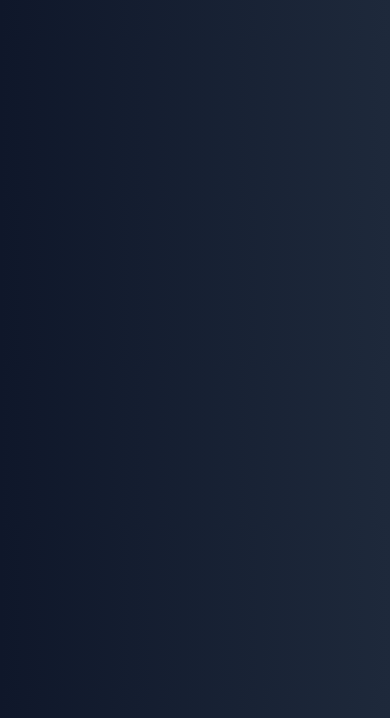
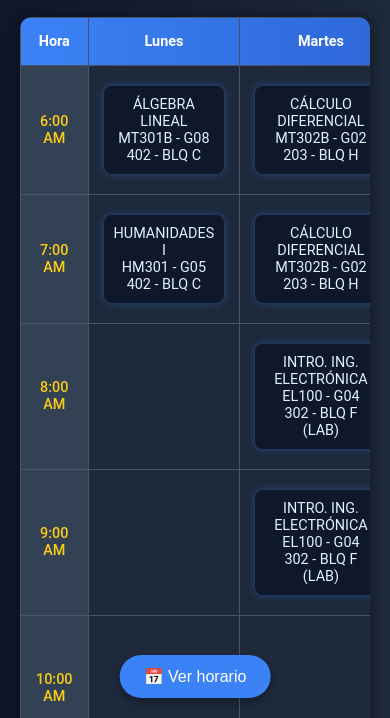
Before and after one commit to ds-Thiago/HORARIO-ING-ELECTRONICA, a plain HTML site: page index.html in a window 390 px wide. Shown: the part 126-844 px from the top of the page. Drawn offline with Linux system fonts and the light colour scheme.

Commit message:
Update index.html

```diff
--- a/index.html
+++ b/index.html
@@ -285,7 +285,7 @@
     // Inicialmente oculto en móviles
     window.addEventListener('load', () => {
       if (window.innerWidth <= 768) {
-        document.getElementById('mobileHorario').style.display = 'none';
+        document.getElementById('mobileHorario').style.display = 'block';
         document.getElementById('closeBtn').style.display = 'none';
       }
     });
```
